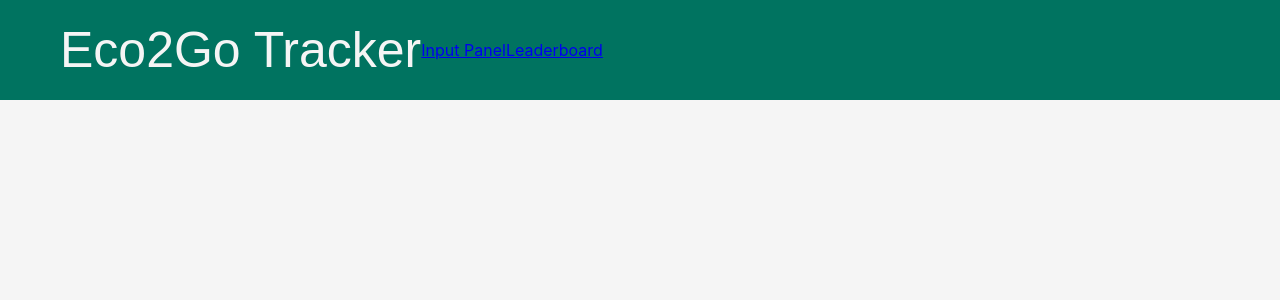
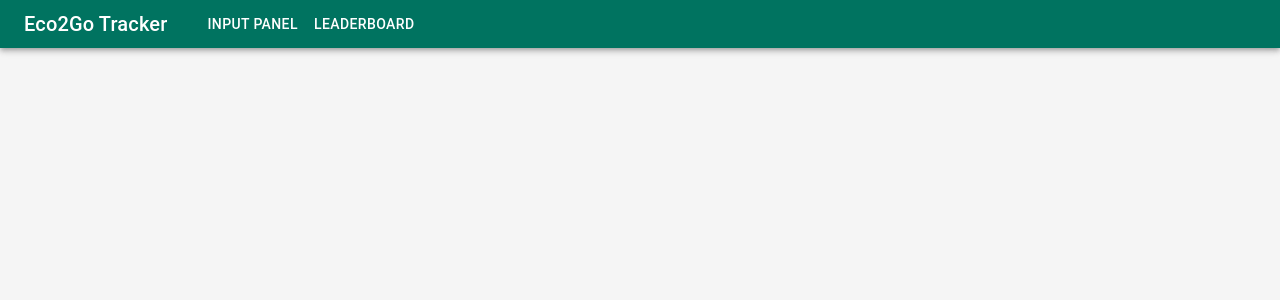
Before and after one commit to ndimov/eco2go-tracker, a React (Create React App) app: page / in a window 1280 px wide. Shown: the top 300 px of the page. Built offline with nearby package versions, Linux system fonts and the light colour scheme.

Commit message:
Prettier header

```diff
--- a/src/Header.js
+++ b/src/Header.js
@@ -1,16 +1,18 @@
 import React from 'react'
 import { Link } from 'react-router-dom'
+import { AppBar, Toolbar, Typography, Button, Box } from '@material-ui/core'
 import './main.css'
 
 function Header() {
   return (
-    <header>
-      <p>Eco2Go Tracker</p>
-      <nav>
-        <Link to="/input">Input Panel</Link>
-        <Link to="/leaderboard">Leaderboard</Link>
-      </nav>
-    </header>
+    <AppBar position="static">
+      <Toolbar variant="dense">
+        <Typography variant="h6">Eco2Go Tracker</Typography>
+        <Box m={2} />
+        <Button component={Link} to={"/input"} color="inherit">Input Panel</Button>
+        <Button component={Link} to={"/leaderboard"} color="inherit">Leaderboard</Button>
+      </Toolbar>
+    </AppBar>
   );
 }
 
--- a/src/main.css
+++ b/src/main.css
@@ -15,7 +15,7 @@ body {
   background-color: whitesmoke;
 }
 
-header {
+/* header {
   height: 100px;
   display: flex;
   align-items: center;
@@ -32,4 +32,4 @@ header > p {
   color: whitesmoke;
   font-size: 50px;
   margin-left: 60px;
-}
+} */
```
